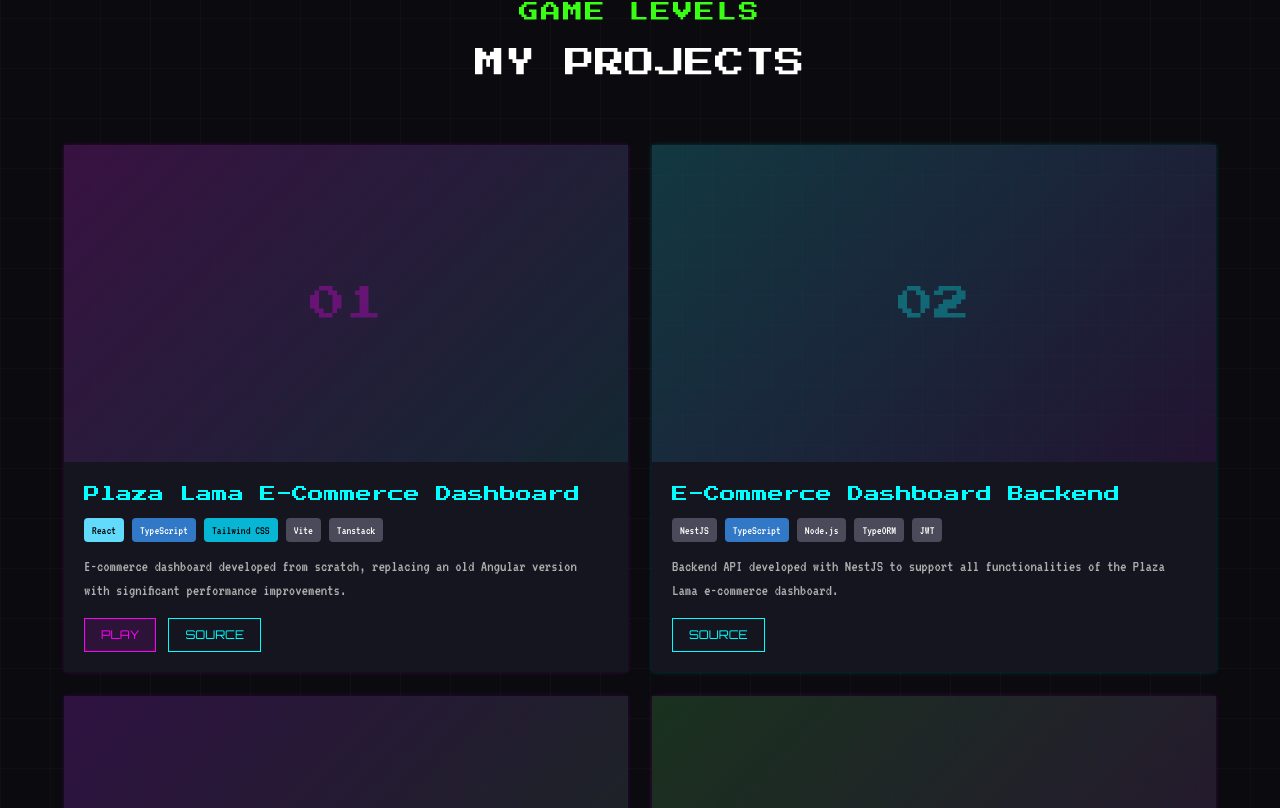
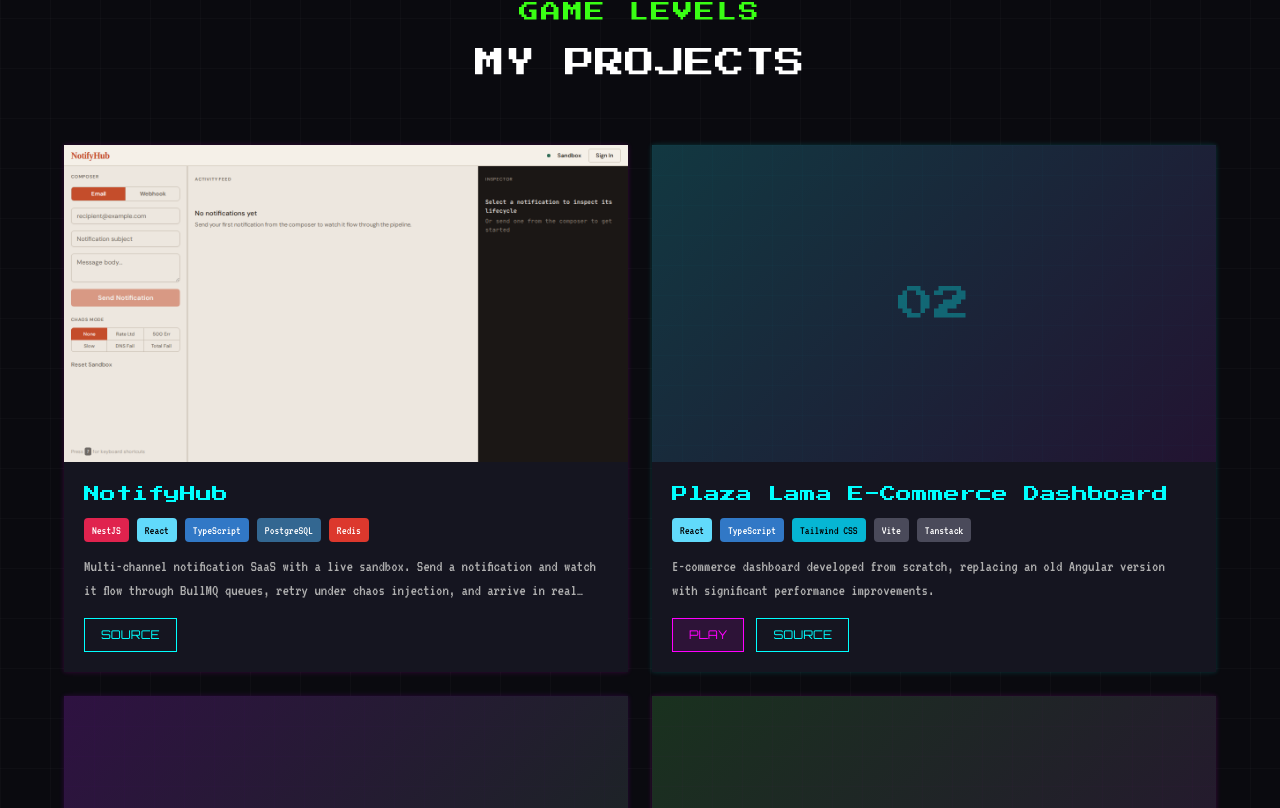
Before and after one commit to CamiloMaria/camilo-portafolio, a Next.js app: page / in a window 1280 px wide. Shown: the part 2852-3660 px from the top of the page. Built offline with nearby package versions, Linux system fonts and the light colour scheme; no server answers.

Commit message:
feat: add NotifyHub project with sandbox screenshot
- Add optional image field to Project interface
- Update project card to render image when available (gradient fallback)
- Add NotifyHub as first project with sandbox screenshot
- Add tech colors for NestJS, Redis, BullMQ, Socket.io

```diff
--- a/components/sections/projects.tsx
+++ b/components/sections/projects.tsx
@@ -1,6 +1,7 @@
 "use client";
 
 import { useMemo, type FC } from "react";
+import Image from "next/image";
 import { motion, useReducedMotion } from "framer-motion";
 import { projects } from "@/lib/portfolio-data";
 import {
@@ -22,6 +23,10 @@ const techIconMap: Record<string, { bg: string; text: string }> = {
   WebSocket: { bg: "#000000", text: "#ffffff" },
   Prisma: { bg: "#2D3748", text: "#ffffff" },
   NextAuth: { bg: "#000000", text: "#ffffff" },
+  NestJS: { bg: "#E0234E", text: "#ffffff" },
+  Redis: { bg: "#DC382D", text: "#ffffff" },
+  BullMQ: { bg: "#E84D3D", text: "#ffffff" },
+  "Socket.io": { bg: "#010101", text: "#ffffff" },
   Figma: { bg: "#F24E1E", text: "#ffffff" },
   Testing: { bg: "#C21325", text: "#ffffff" },
   Git: { bg: "#F05032", text: "#ffffff" },
@@ -112,11 +117,21 @@ export const Projects: FC = () => {
                   boxShadow: `0 0 5px ${borderColor}30`,
                 }}
               >
-                {/* Thumbnail with generative gradient */}
+                {/* Thumbnail with project image or generative gradient */}
                 <div
                   className="aspect-video relative overflow-hidden flex items-center justify-center"
-                  style={{ background: gradient }}
+                  style={project.image ? undefined : { background: gradient }}
                 >
+                  {project.image ? (
+                    <Image
+                      src={project.image}
+                      alt={`${project.title} screenshot`}
+                      fill
+                      className="object-cover object-top"
+                      sizes="(max-width: 768px) 100vw, 50vw"
+                    />
+                  ) : (
+                    <>
                       {/* Grid lines inside thumbnail */}
                       <div
                         className="absolute inset-0 opacity-20"
@@ -134,6 +149,8 @@ export const Projects: FC = () => {
                       >
                         {String(index + 1).padStart(2, "0")}
                       </span>
+                    </>
+                  )}
                 </div>
 
                 {/* Info panel */}
--- a/lib/portfolio-data.ts
+++ b/lib/portfolio-data.ts
@@ -13,6 +13,7 @@ export interface Project {
   techStack: string[];
   demoUrl?: string;
   sourceUrl?: string;
+  image?: string;
 }
 
 export interface Experience {
@@ -64,6 +65,24 @@ export const skills: Skill[] = [
 ];
 
 export const projects: Project[] = [
+  {
+    id: "7",
+    title: "NotifyHub",
+    description:
+      "Multi-channel notification SaaS with a live sandbox. Send a notification and watch it flow through BullMQ queues, retry under chaos injection, and arrive in real time via WebSockets.",
+    techStack: [
+      "NestJS",
+      "React",
+      "TypeScript",
+      "PostgreSQL",
+      "Redis",
+      "BullMQ",
+      "Socket.io",
+      "Tailwind CSS",
+    ],
+    sourceUrl: "https://github.com/CamiloMaria/notifyhub",
+    image: "/notifyhub.png",
+  },
   {
     id: "1",
     title: "Plaza Lama E-Commerce Dashboard",
```
Also changed, not shown: public/notifyhub.png (added). Lines whose indentation alone changed are shown as unchanged.
